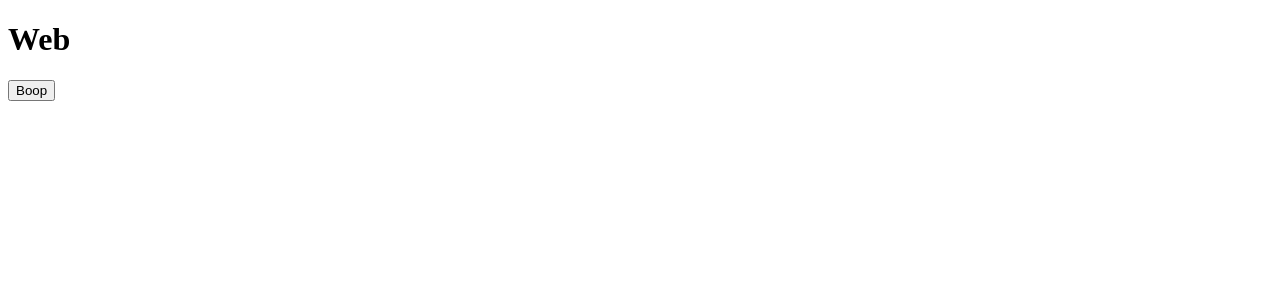
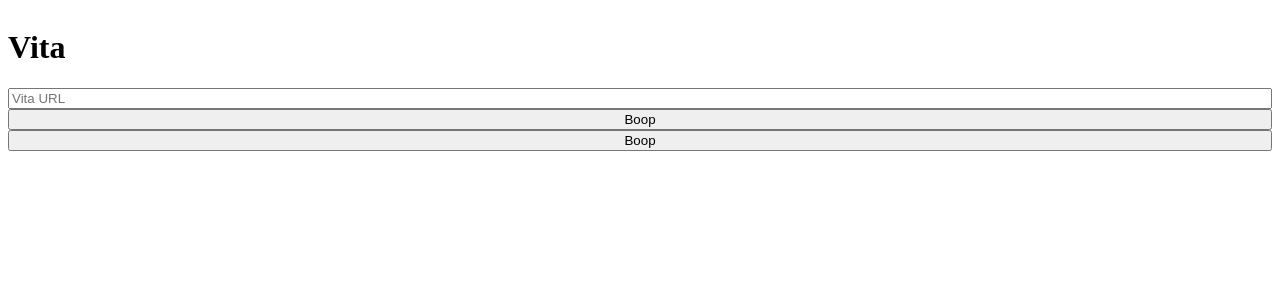
Before and after one commit to LGTM-CNU/Vita, a Next.js app in the folder apps/web/: page / in a window 1280 px wide. Shown: the top 300 px of the page. Built offline with nearby package versions, Linux system fonts and the light colour scheme.

Commit message:
feat: 메인화면 마크업

```diff
--- a/apps/web/pages/index.tsx
+++ b/apps/web/pages/index.tsx
@@ -1,13 +1,27 @@
+import { useState } from "react"
 import styled from "styled-components"
 import { Button } from "ui"
 
 export default function Web() {
+  const [url, setUrl] = useState("")
+
+  const handleChange = (e: React.ChangeEvent<HTMLInputElement>) => {
+    setUrl(e.target.value)
+  }
+
   return (
     <Container>
-      <h1>Web</h1>
-      <Button />
+      <h1>Vita</h1>
+
+      <input type="text" placeholder="Vita URL" onChange={handleChange} />
+
+      <Button>사용자로 로그인</Button>
+      <Button>관리자로 로그인</Button>
     </Container>
   )
 }
 
-const Container = styled.div``
+const Container = styled.div`
+  display: flex;
+  flex-direction: column;
+`
```
